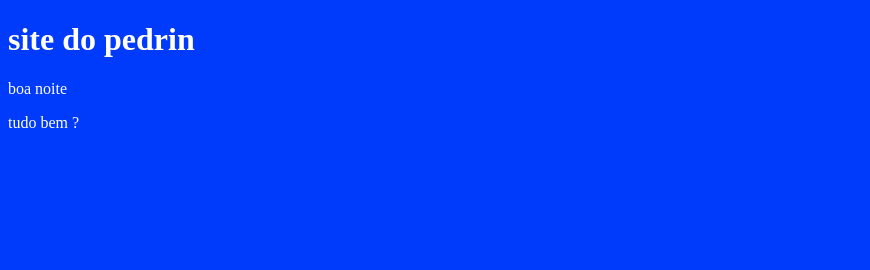
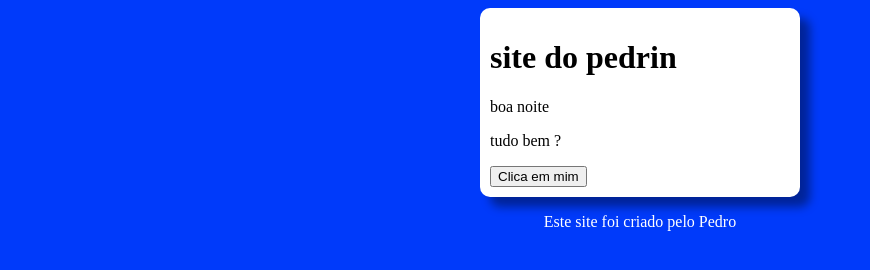
Before and after one commit to pedrin98/151-pedro, a plain HTML site: page ex001/index.html in a window 1280 px wide. Shown: the whole page, without its empty margins (0-870 px from the left). Drawn offline with Linux system fonts and the light colour scheme.

Commit message:
Update index.html

```diff
--- a/ex001/index.html
+++ b/ex001/index.html
@@ -11,15 +11,37 @@
         body {
             background-color: rgb(0, 58, 250);
             color: white;
+            text-align: center;
+        }
+        main {
+            background-color: white;
+            color: black;
+            width: 300px;
+            margin: auto;
+            padding: 10px;
+            border-radius: 10px;
+            text-align: left;
+            box-shadow: 10px 10px 10px rgba(0, 0, 0, 0.397);
         }
     </style>
 </head>
 <body>
-    <h1> site do pedrin</h1>
-    <p>boa noite
-    <p> tudo bem ?</p>
-
-
-    </p>
+    <main>
+        <h1> site do pedrin</h1>
+        <p>boa noite</p>
+        <p> tudo bem ?</p>
+        <button onclick="acao()">Clica em mim</button>
+    </main>
+    <p>Este site foi criado pelo Pedro</p>
+    <script>
+        function acao() {
+            let nome = prompt("Qual é seu nome?")
+            alert(`Seja bem-vindo ${nome}`)
+        }
+    </script>
 </body>
 </html>
+
+<!-- HTML para conteúdo
+CSS para estilo
+JavaScript para interatividade -->
```
